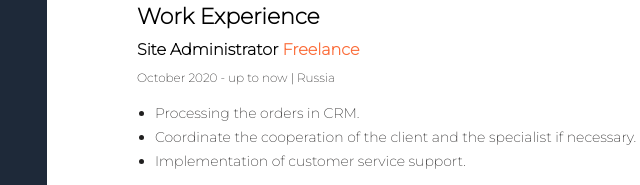
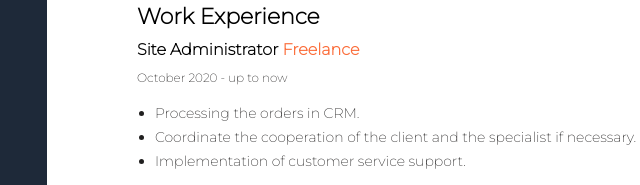
Before and after one commit to yanapeshko/my-resume, a React app: page public/index.html in a window 1280 px wide. Shown: the part 790-975 px from the top of the page, 403-1043 px from the left. Built offline with nearby package versions, Linux system fonts and the light colour scheme.

Commit message:
Update index.html

```diff
--- a/public/index.html
+++ b/public/index.html
@@ -115,10 +115,7 @@
               Site Administrator
               <span class="my-work-experience-company">Freelance</span>
             </h4>
-            <p class="my-work-period">
-              October 2020 - up to now
-              <span class="my-work-divider">|</span> Russia
-            </p>
+            <p class="my-work-period">October 2020 - up to now</p>
             <ul class="my-work-experience-duties">
               <li class="my-work-experience-duty">
                 Processing the orders in CRM.
```
